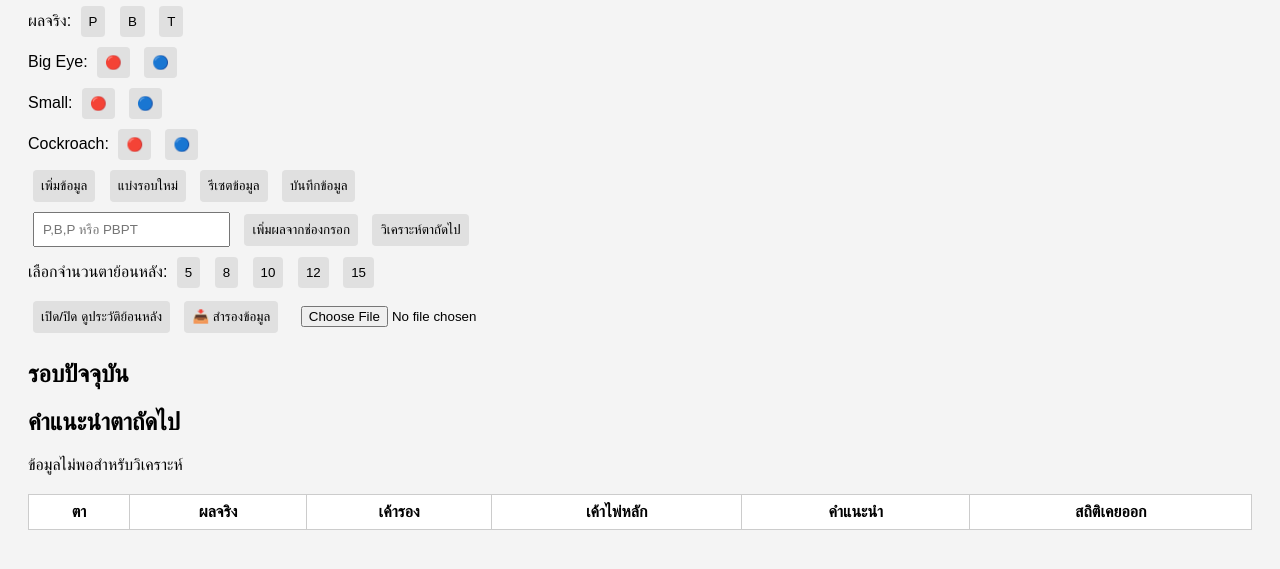
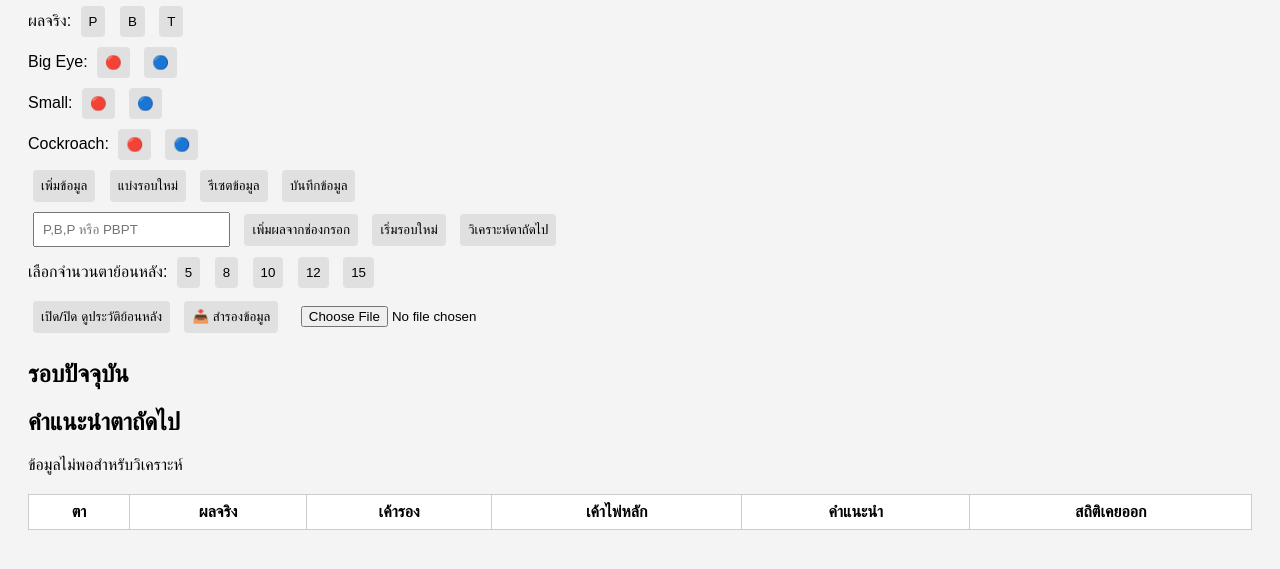
Before and after one commit to Lookpar21/-, a plain HTML site: page index.html in a window 1280 px wide. Shown: the part 107-676 px from the top of the page. Drawn offline with Linux system fonts and the light colour scheme.

Commit message:
Update index.html

```diff
--- a/index.html
+++ b/index.html
@@ -39,6 +39,7 @@
 
     <input type="text" id="inputResult" placeholder="P,B,P หรือ PBPT">
     <button onclick="addResultText()">เพิ่มผลจากช่องกรอก</button>
+    <button onclick="newRound()">เริ่มรอบใหม่</button>
     <button onclick="analyzeNext()">วิเคราะห์ตาถัดไป</button>
     <div id="patternButtons">
         <label>เลือกจำนวนตาย้อนหลัง:</label>
```
